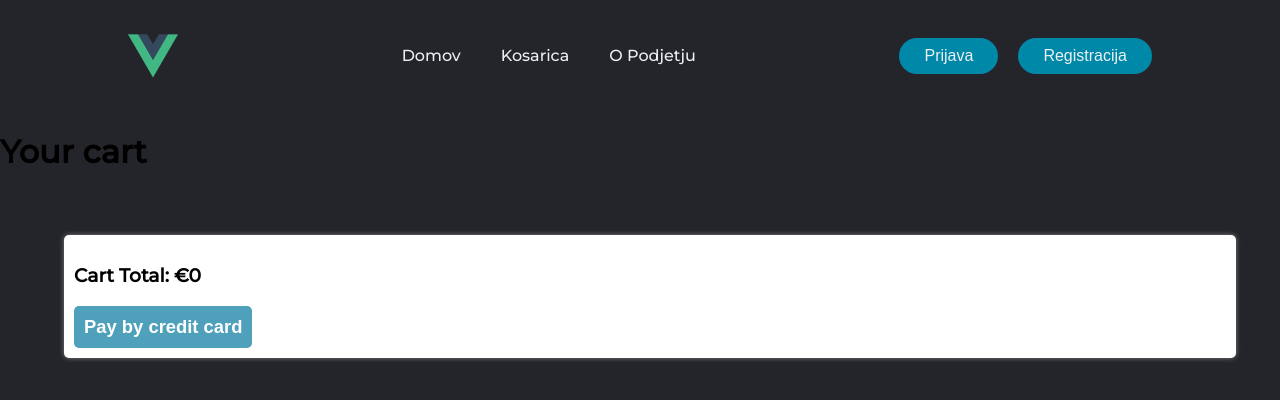
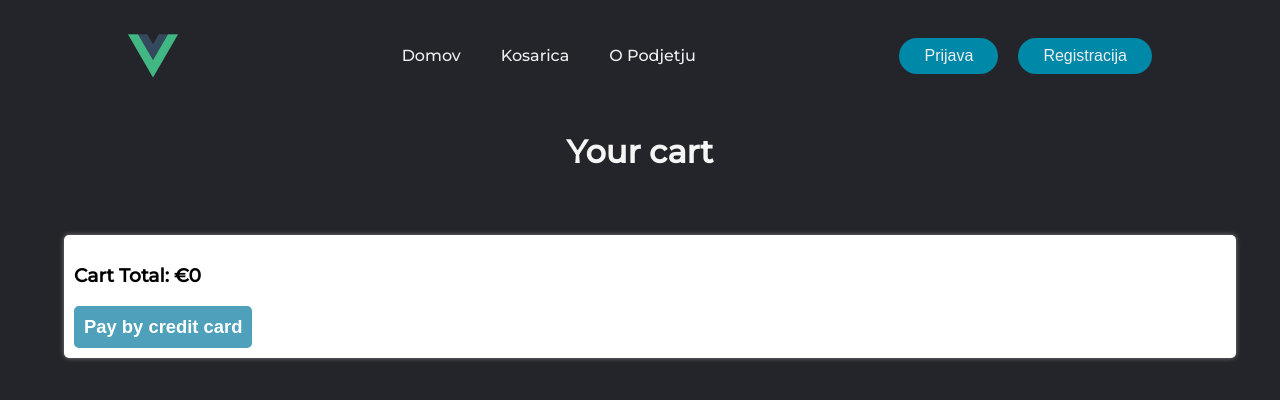
Before and after one commit to Minej-Pak/SkupinaB, a Vue app: page /cart in a window 1280 px wide. Shown: the top 400 px of the page. Built offline with nearby package versions, Linux system fonts and the light colour scheme.

Commit message:
Paštetniki, Inc. vers. 3.3.0

```diff
--- a/src/views/Cart.vue
+++ b/src/views/Cart.vue
@@ -25,3 +25,10 @@ export default {
   }
 }
 </script>
+
+<style>
+  h1 {
+    text-align: center;
+    color:whitesmoke;
+  }
+</style>
```
Also changed, not shown: 1 other file (tests, documents, lock files or other folders).
